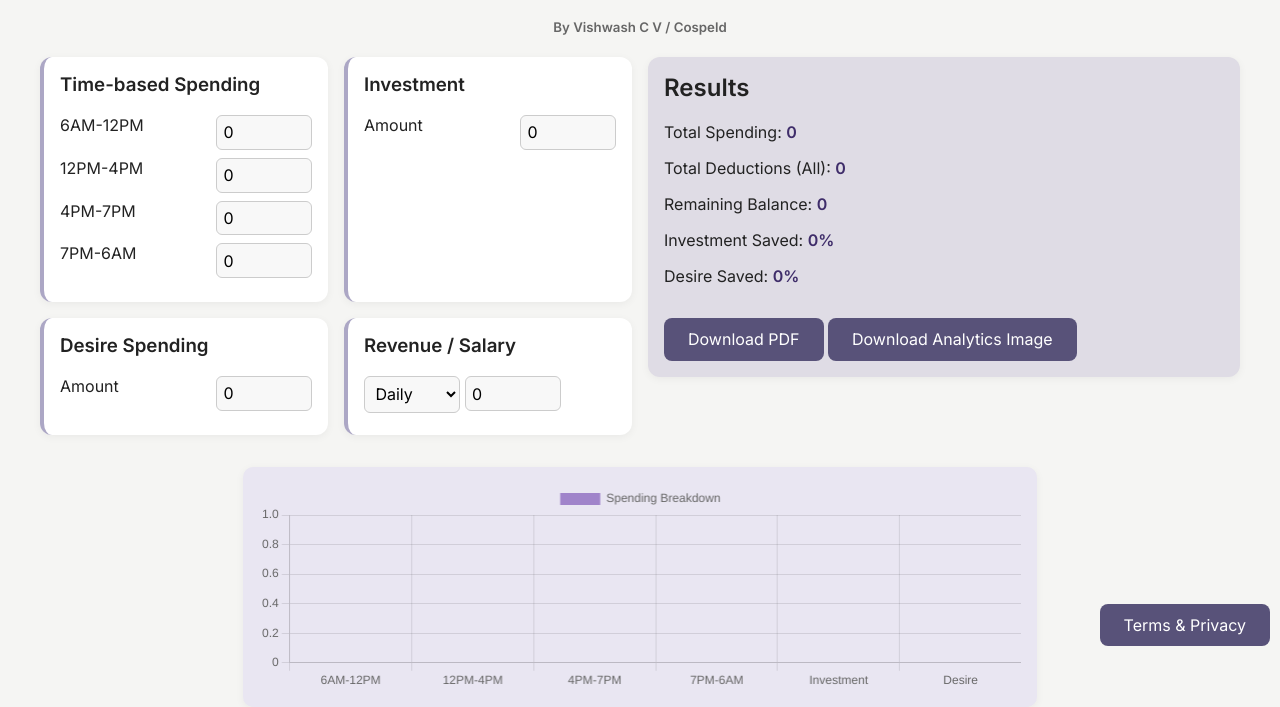
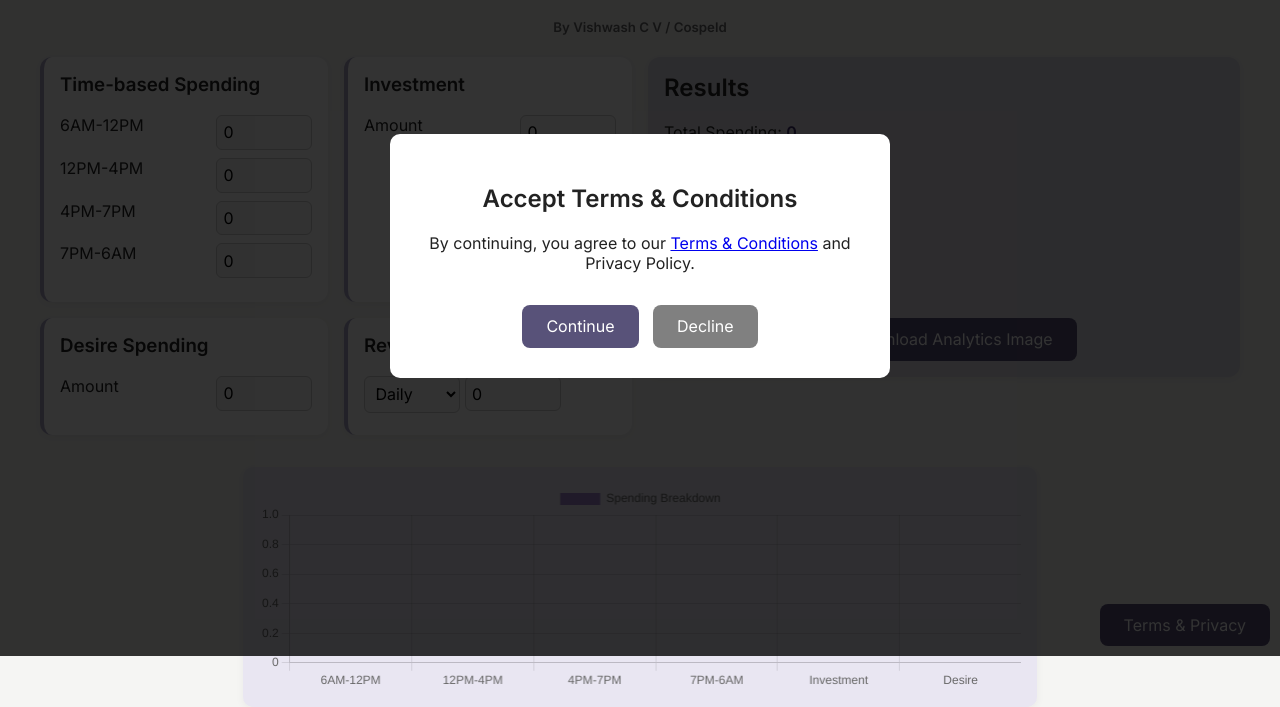
Before and after one commit to cvvishwash/cvvishwash.github.io, a plain HTML site: page index.html in a window 1280 px wide. Shown: the part 144-851 px from the top of the page. Drawn offline with nearby package versions, Linux system fonts and the light colour scheme.

Commit message:
version 5
Added T&C popup before visiting

```diff
--- a/index.html
+++ b/index.html
@@ -3,9 +3,9 @@
 
 <head>
   <script async src="https://pagead2.googlesyndication.com/pagead/js/adsbygoogle.js?client=ca-pub-5394972206672113"
-     crossorigin="anonymous"></script>
+    crossorigin="anonymous"></script>
 
-  <meta name="google-adsense-account" content="ca-pub-5394972206672113">
+
   <meta charset="UTF-8" />
   <meta name="viewport" content="width=device-width, initial-scale=1.0" />
   <title>Budget Finance App</title>
@@ -437,6 +437,21 @@
 
 
 
+    function acceptTerms() {
+      document.getElementById('termsGate').style.display = 'none';
+    }
+
+    function declineTerms() {
+      alert("You must accept the terms to use this application.");
+      window.location.href = "https://www.google.com"; // or close tab
+    }
+
+    window.onload = () => {
+      document.getElementById('termsGate').style.display = 'flex';
+    };
+
+
+
 
   </script>
 
@@ -456,7 +471,42 @@
 
 
 
-  <!-- Footer trigger button -->
+
+
+  <div id="termsGate" style="
+  position: fixed;
+  z-index: 9999;
+  left: 0;
+  top: 0;
+  width: 100%;
+  height: 100%;
+  background-color: rgba(0, 0, 0, 0.8);
+  display: flex;
+  justify-content: center;
+  align-items: center;
+  ">
+    <div style="
+    background: white;
+    padding: 30px;
+    border-radius: 10px;
+    width: 90%;
+    max-width: 500px;
+    text-align: center;
+  ">
+      <h2>Accept Terms & Conditions</h2>
+      <p>By continuing, you agree to our <a href="#"
+          onclick="document.getElementById('popupModal').style.display='block'">Terms & Conditions</a> and Privacy
+        Policy.</p>
+      <button onclick="acceptTerms()">Continue</button>
+      <button onclick="declineTerms()" style="margin-left: 10px; background: gray;">Decline</button>
+    </div>
+
+
+  </div>
+
+
+
+   <!-- Footer trigger button -->
   <div style="
         position: fixed;
         bottom: 10px;
@@ -507,6 +557,12 @@
       </p>
     </div>
   </div>
+
+
+
+
+
+
 </body>
 
 </html>
```
